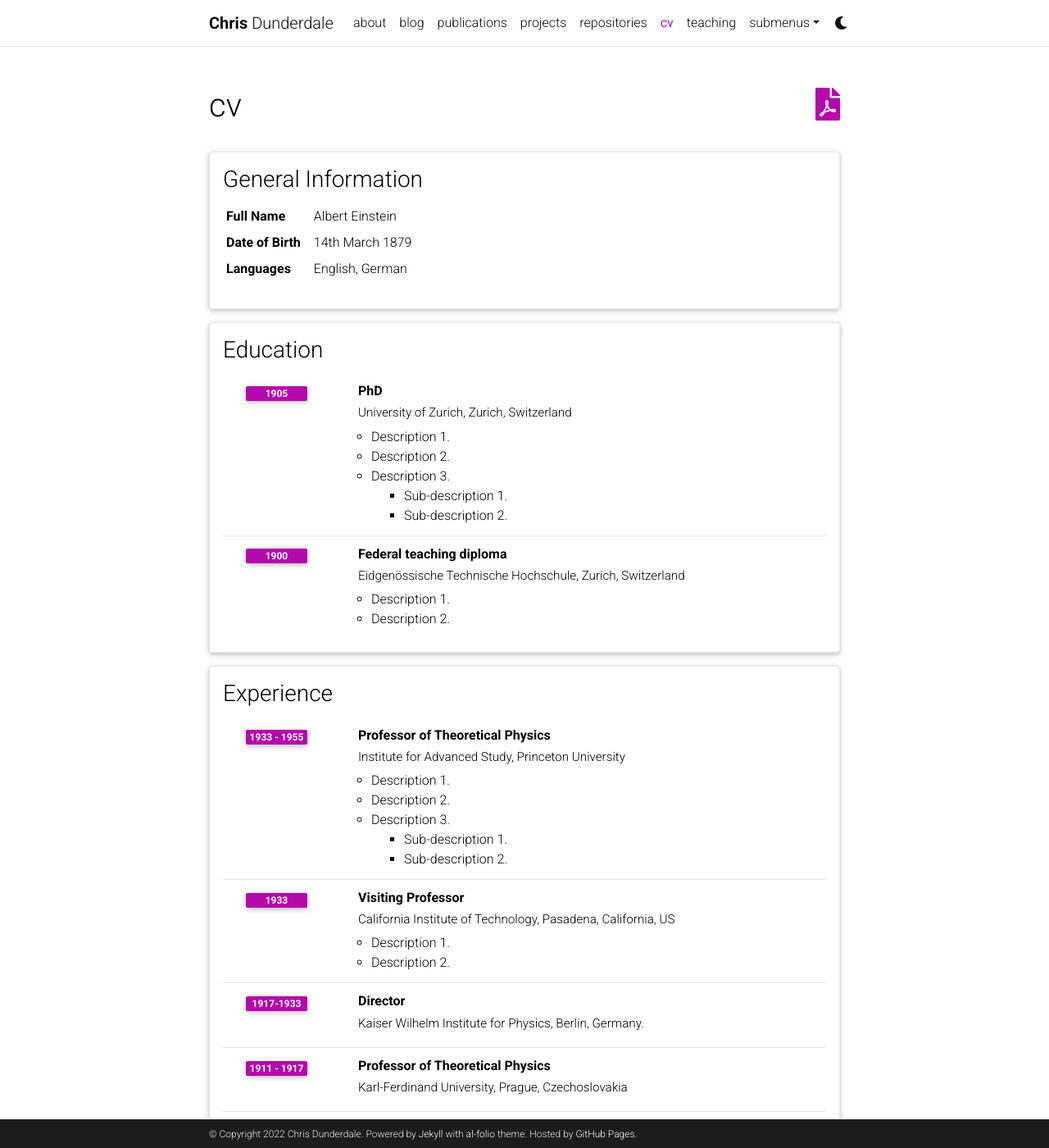
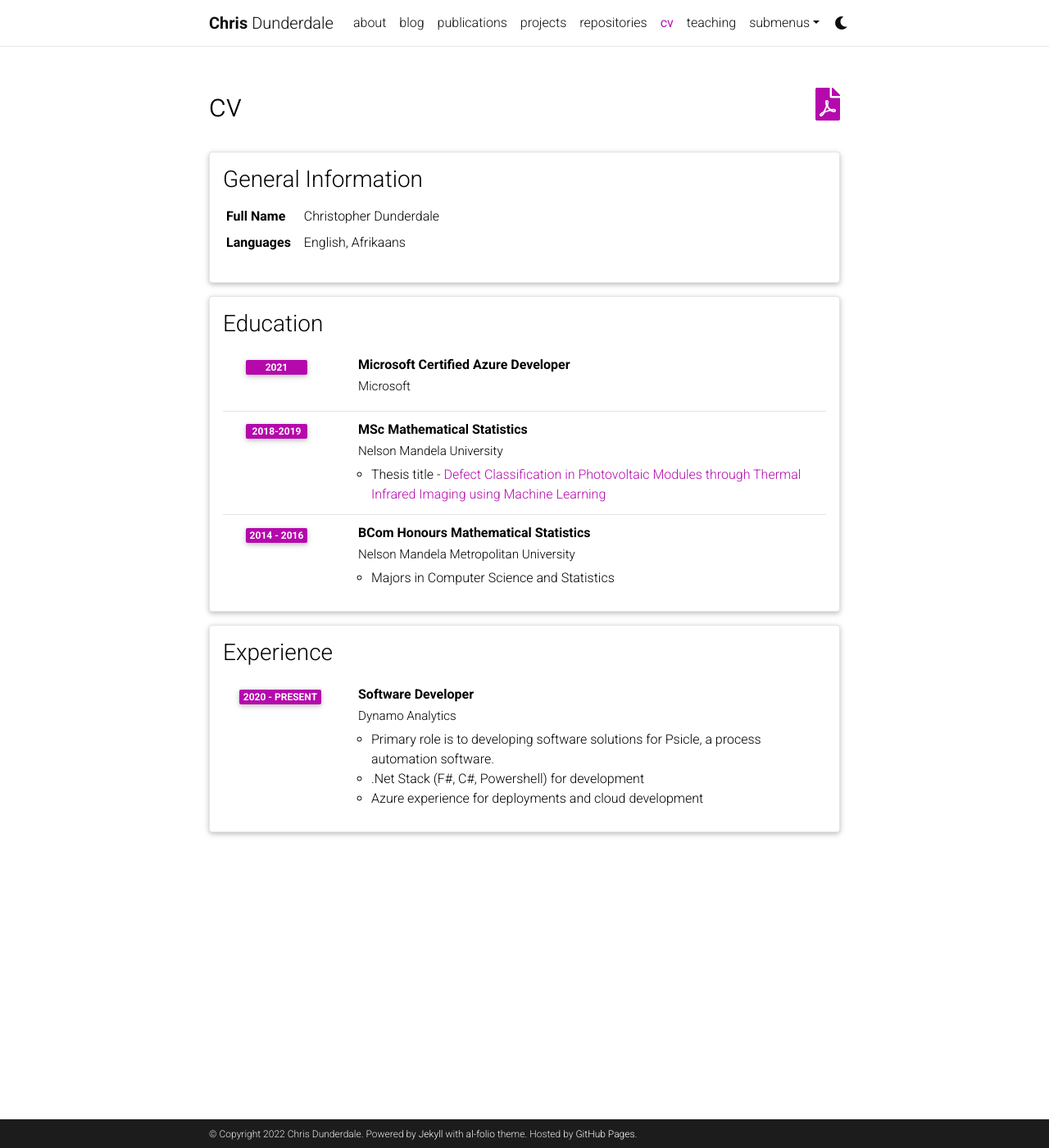
Before and after one commit to thatstatsguy/thatstatsguy.github.io, a Jekyll site: the page built from _pages/cv.md, in a window 1280 px wide and 1400 px high. Shown: the whole window at 82% size. Built offline with Jekyll 4.4.1, drawn with Linux system fonts in a browser that asks for light colours; comment, search, counter and statistics services are not loaded; a style sheet for code colours, icons or effects is not loaded; some of the changed text lies outside the part shown.

Commit message:
Update CV

```diff
--- a/_data/cv.yml
+++ b/_data/cv.yml
@@ -2,96 +2,41 @@
   type: map
   contents:
     - name: Full Name
-      value: Albert Einstein
-    - name: Date of Birth
-      value: 14th March 1879
+      value: Christopher Dunderdale
     - name: Languages
-      value: English, German
+      value: English, Afrikaans
 
 - title: Education
   type: time_table
   contents:
-    - title: PhD
-      institution: University of Zurich, Zurich, Switzerland
-      year: 1905
+    - title: Microsoft Certified Azure Developer
+      institution: Microsoft
+      year: 2021
       description:
-        - Description 1.
-        - Description 2.
-        - title: Description 3.
-          contents:
-            - Sub-description 1.
-            - Sub-description 2.
-    - title: Federal teaching diploma
-      institution: Eidgenössische Technische Hochschule, Zurich, Switzerland
-      year: 1900
+
+    - title: MSc Mathematical Statistics
+      institution: Nelson Mandela University
+      year: 2018-2019
+      description: Thesis title - <a href="https://vital.seals.ac.za/vital/access/manager/Repository/vital:40838?site_name=GlobalView&view=null&f0=sm_format%3A%22pdf%22&sort=null">Defect Classification in Photovoltaic Modules through Thermal Infrared Imaging using Machine Learning</a>
+
+    - title: BCom Honours Mathematical Statistics
+      institution: Nelson Mandela Metropolitan University
+      year: 2017
       description:
-        - Description 1.
-        - Description 2.
+
+      - title: BSc Computer Science
+      institution: Nelson Mandela Metropolitan University
+      year: 2014 - 2016
+      description: Majors in Computer Science and Statistics
+
 
 - title: Experience
   type: time_table
   contents:
-    - title: Professor of Theoretical Physics
-      institution: Institute for Advanced Study, Princeton University
-      year: 1933 - 1955
+    - title: Software Developer
+      institution: Dynamo Analytics
+      year: 2020 - Present
       description:
-        - Description 1.
-        - Description 2.
-        - title: Description 3.
-          contents:
-            - Sub-description 1.
-            - Sub-description 2.
-    - title: Visiting Professor
-      institution: California Institute of Technology, Pasadena, California, US
-      year: 1933
-      description:
-        - Description 1.
-        - Description 2.
-
-    - title: Director
-      institution: Kaiser Wilhelm Institute for Physics, Berlin, Germany.
-      year: 1917-1933
-
-    - title: Professor of Theoretical Physics
-      institution: Karl-Ferdinand University, Prague, Czechoslovakia
-      year: 1911 - 1917
-      description:
-
-    - title: Associate Professor of Theoretical Physics
-      institution: University of Zurich, Zurich, Switzerland
-      year: 1909 - 1911
-
-- title: Open Source Projects
-  type: time_table
-  contents:
-    - title: <a href="https://github.com/alshedivat/al-folio">al-folio</a>
-      year: 2015-now
-      description: A beautiful, simple, clean, and responsive Jekyll theme for academics.
-
-- title: Honors and Awards
-  type: time_table
-  contents:
-    - year: 1921
-      items:
-        - Nobel Prize in Physics
-        - Matteucci Medal
-    - year: 2029
-      items:
-        - Max Planck Medal
-
-- title: Academic Interests
-  type: nested_list
-  contents:
-    - title: Topic 1.
-      items:
-        - Description 1.
-        - Description 2.
-    - title: Topic 2.
-      items:
-        - Description 1.
-        - Description 2.
-
-- title: Other Interests
-  type: list
-  contents:
-    - <u>Hobbies:</u> Hobby 1, Hobby 2, etc.
+        - Primary role is to developing software solutions for Psicle, a process automation software.
+        - .Net Stack (F#, C#, Powershell) for development
+        - Azure experience for deployments and cloud development
```
